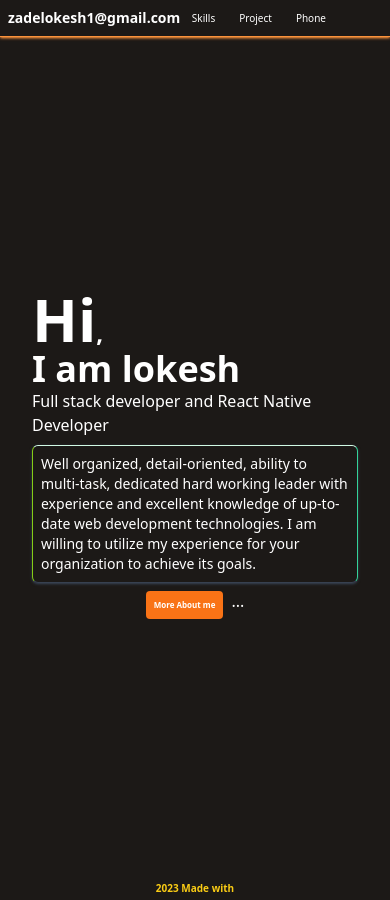
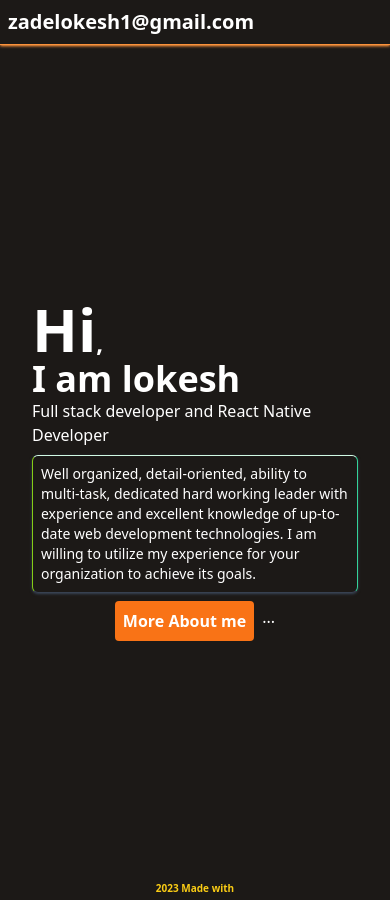
Before and after one commit to lokeshzade1/Portfolio, a React (Create React App) app: page / in a window 390 px wide. Built offline with nearby package versions, Linux system fonts and the light colour scheme.

Commit message:
new from mine

```diff
--- a/src/componant/Middlesection.js
+++ b/src/componant/Middlesection.js
@@ -1,11 +1,11 @@
 const MiddleSection = () => {
   return (
     <>
-      <div className=' w-full h-screen flex  items-center bg-stone-900 md:justify-between flex-wrap gap-0 mt-8 md:mt-0'>
-        <div className='h-60 w-60 border-[0.5px] border-red-200  shadow-md rounded-full md:ml-8 overflow-hidden  md:block m-auto min-h-36 min-w-36 hidden'>
+      <div className=' w-full h-screen flex  items-center bg-stone-900 md:justify-between flex-wrap gap-0 mt-8 md:mt-0 pt-8'>
+        <div className='h-60 w-60 border-[0.5px] border-red-200  shadow-md rounded-full md:ml-8 overflow-hidden  md:block m-auto min-h-36 min-w-36 hidden ring-2 ring-offset-1 ring-yellow-300'>
           <img
             src={require('./images/Snapchat-1630096252.jpg')}
-            className='w-full h-full'
+            className='h-60 w-60'
           ></img>
         </div>
         <div className='text-white flex-1 mx-8'>
@@ -23,7 +23,7 @@ const MiddleSection = () => {
             </p>
           </div>
           <div className='flex justify-center items-center md:flex md:justify-start'>
-            <button className='rounded py-2 bg-orange-500 font-bold text-[8px] mt-2 px-2 hover:bg-green-500'>
+            <button className='rounded py-2 bg-orange-500 font-bold md:text-[8px] mt-2 px-2 hover:bg-green-500'>
               More About me
             </button>
             <span className='flex items-end ml-2 first-letter:bg-red-500'>
--- a/src/componant/Navbar.js
+++ b/src/componant/Navbar.js
@@ -6,10 +6,10 @@ function Navbar(props) {
   return (
     <>
       <nav className='w-full p-2  flex justify-between bg-stone-900 fixed top-0 text-white text-[10px] border-b-orange-400 border-b-[1px] shadow shadow-orange-400'>
-        <div className='text-sm font-bold text-[10px] '>
+        <div className='text-xl font-bold md:text-[10px] '>
           <h1>zadelokesh1@gmail.com</h1>
         </div>
-        <div className='- from-neutral-950 flex justify-center items-center mr-14'>
+        <div className='- from-neutral-950  justify-center items-center mr-14 hidden md:flex'>
           <ul className='flex gap-6'>
             <li
               onClick={() => {
```
